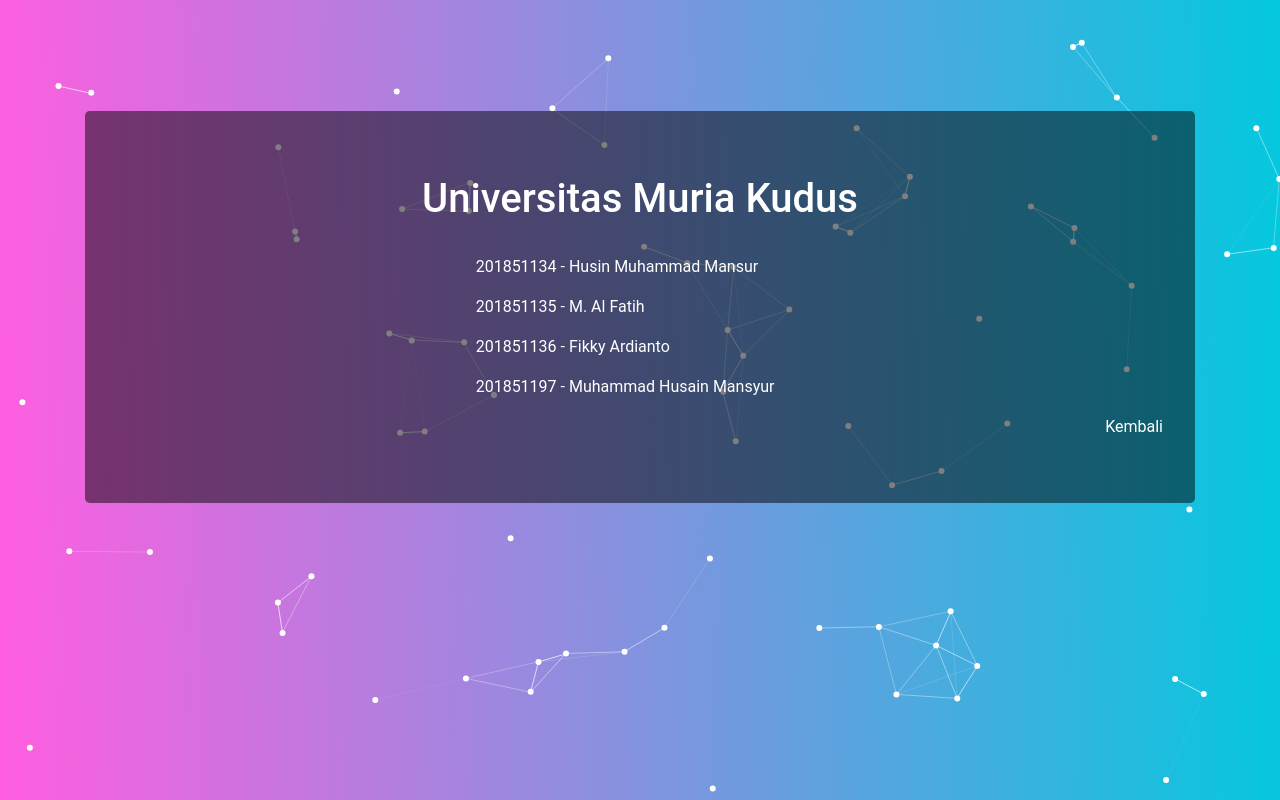
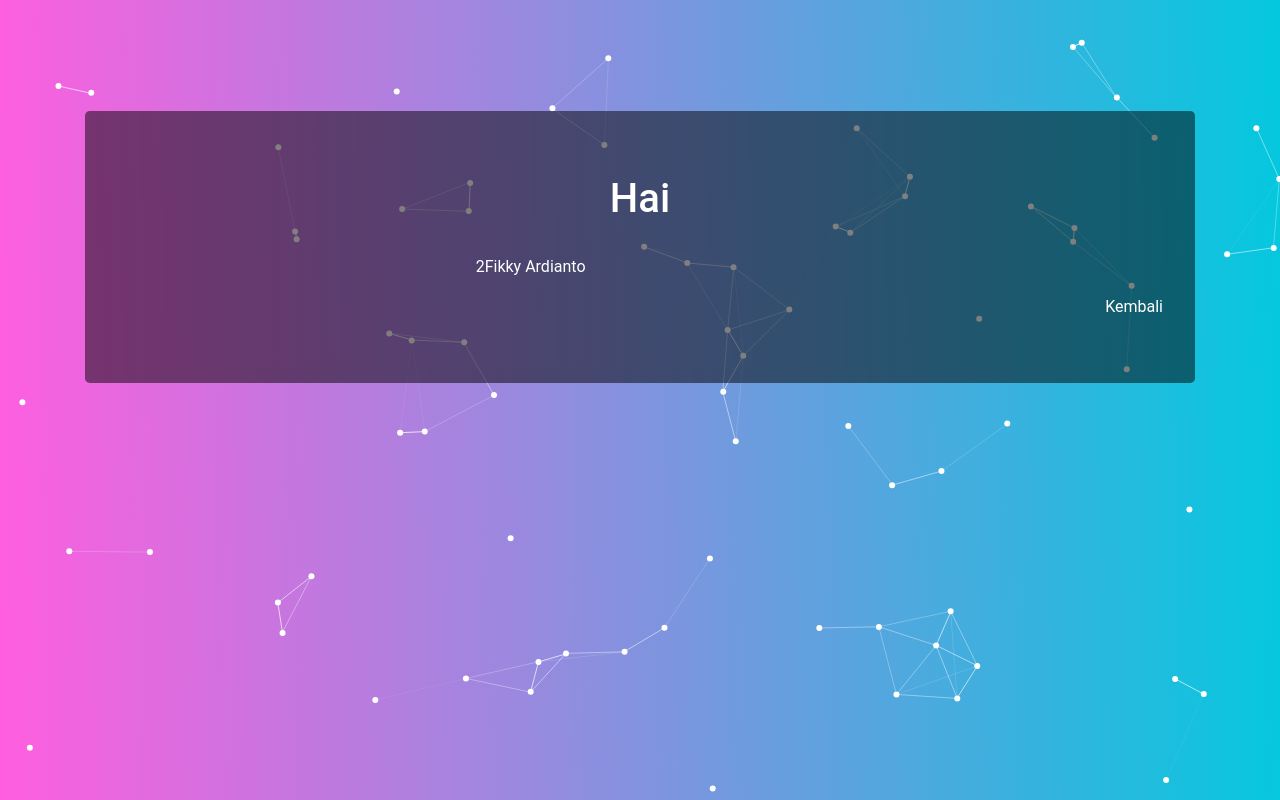
Before and after one commit to gonexwind/matrixv2, a plain HTML site: page about.html in a window 1280 px wide. Drawn offline with Linux system fonts and the light colour scheme.

Commit message:
Update about.html

```diff
--- a/about.html
+++ b/about.html
@@ -1 +1 @@
-<!DOCTYPE html><html lang="en"><head><meta charset="UTF-8"><meta name="viewport" content="width=device-width, initial-scale=1.0"><meta http-equiv="X-UA-Compatible" content="ie=edge"><title>Matrix</title><link rel="stylesheet" href="css/bootstrap.css"><link rel="stylesheet" href="css/style.css"></head><body><div id="particles-js"></div><div class="container"><div class="jumbotron nama"><h1>Universitas Muria Kudus</h1> <br><div class="row kelompok"><div class="col-md-4"></div><div class="col-md-4"><p>201851134 - Husin Muhammad Mansur</p><p>201851135 - M. Al Fatih</p><p>201851136 - Fikky Ardianto</p><p>201851197 - Muhammad Husain Mansyur</p></div><div class="col-md-4"></div></div><div class="kembali"> <a href="./index.html">Kembali</a></div></div></div> <script src="js/jquery.js"></script> <script src="js/particles.js"></script> <script src="js/particles_script.js"></script> <script src="js/script.js"></script> </body></html>
+<!DOCTYPE html><html lang="en"><head><meta charset="UTF-8"><meta name="viewport" content="width=device-width, initial-scale=1.0"><meta http-equiv="X-UA-Compatible" content="ie=edge"><title>Matrix</title><link rel="stylesheet" href="css/bootstrap.css"><link rel="stylesheet" href="css/style.css"></head><body><div id="particles-js"></div><div class="container"><div class="jumbotron nama"><h1>Hai</h1> <br><div class="row kelompok"><div class="col-md-4"></div><div class="col-md-4"><p>2Fikky Ardianto</p></div><div class="col-md-4"></div></div><div class="kembali"> <a href="./index.html">Kembali</a></div></div></div> <script src="js/jquery.js"></script> <script src="js/particles.js"></script> <script src="js/particles_script.js"></script> <script src="js/script.js"></script> </body></html>
```
